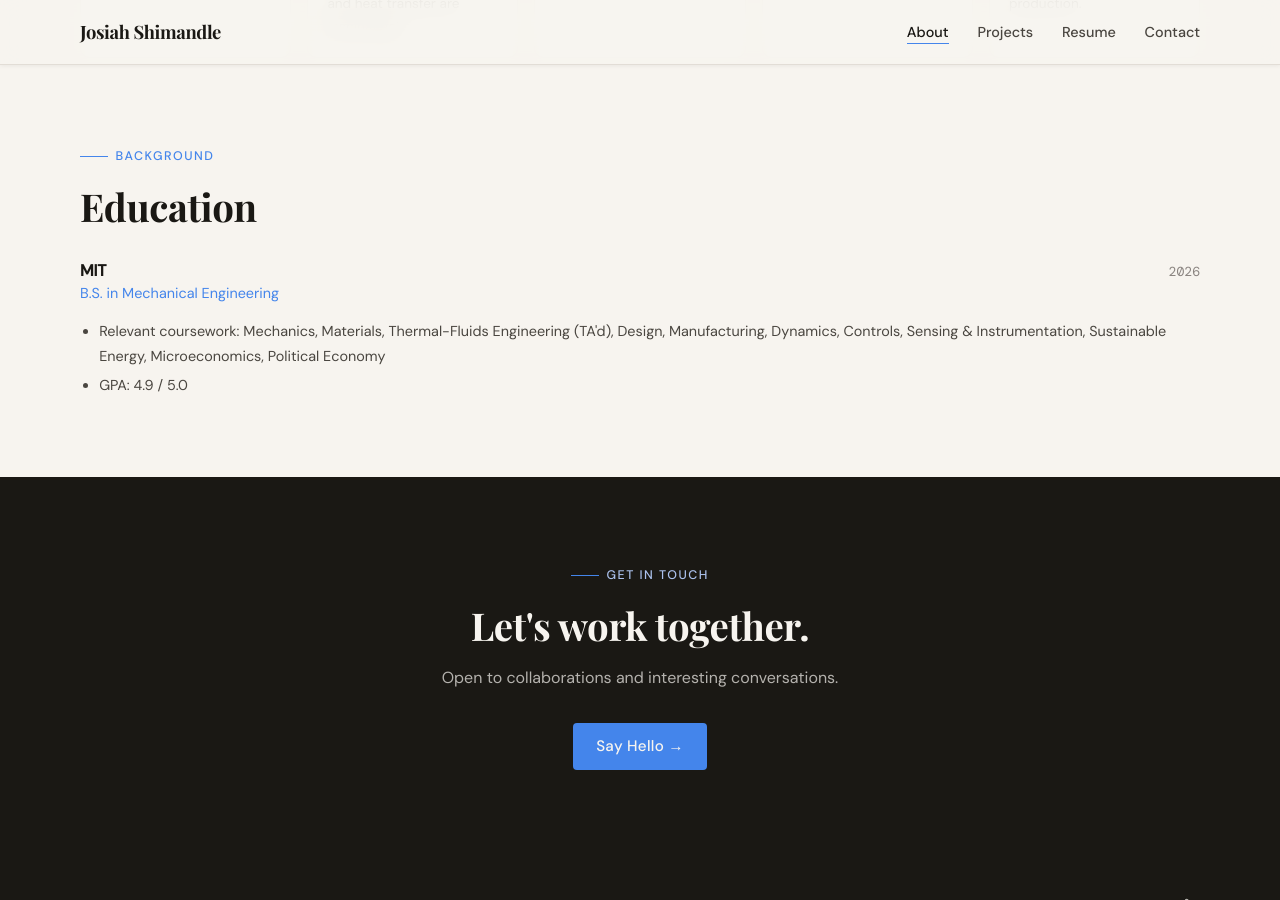
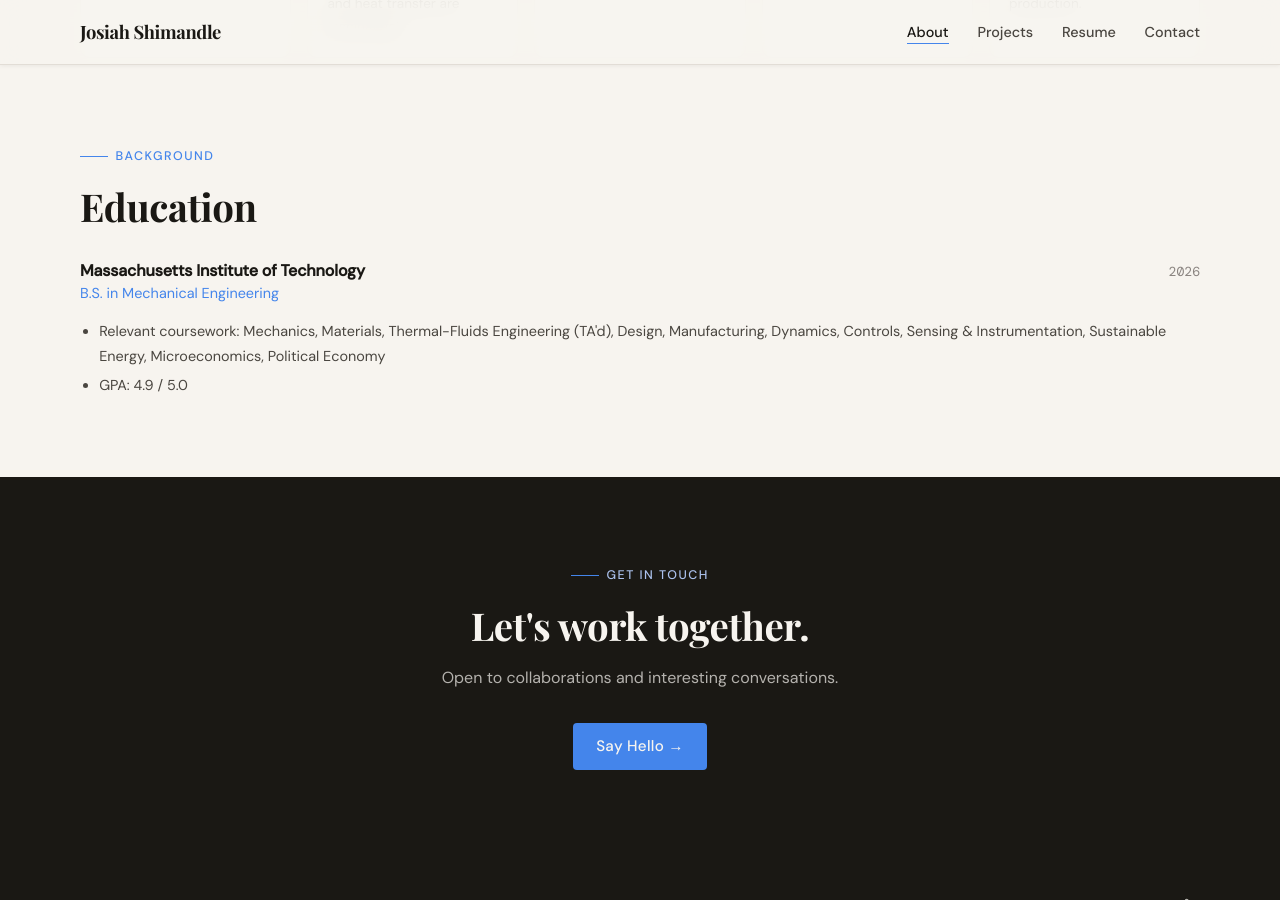
Before and after one commit to jshimandle/jshimandle.github.io, a Jekyll site: the page built from index.html, in a window 1280 px wide and 900 px high, scrolled down 1172 px. Built offline with Jekyll 4.4.1, drawn with Linux system fonts in a browser that asks for light colours; some web fonts are replaced; the list of posts is cut into pages by our own code.

Commit message:
Update index.html

```diff
--- a/index.html
+++ b/index.html
@@ -107,7 +107,7 @@ description: "About me."
     <div class="resume-entry">
       <div class="resume-entry-header">
         <div>
-          <h3>{{ site.education.university }}</h3>
+          <h3>Massachusetts Institute of Technology</h3>
           <p class="resume-entry-sub">{{ site.education.degree }}</p>
         </div>
         <span class="resume-entry-date">{{ site.education.year }}</span>
```
